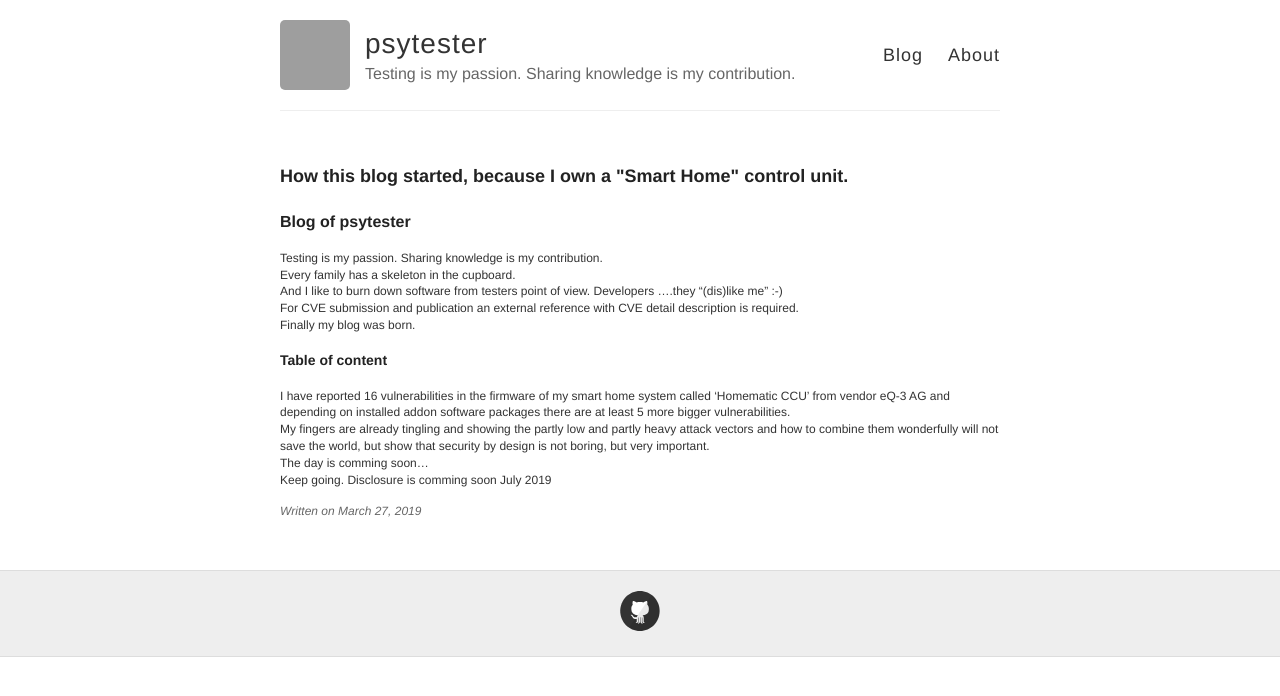
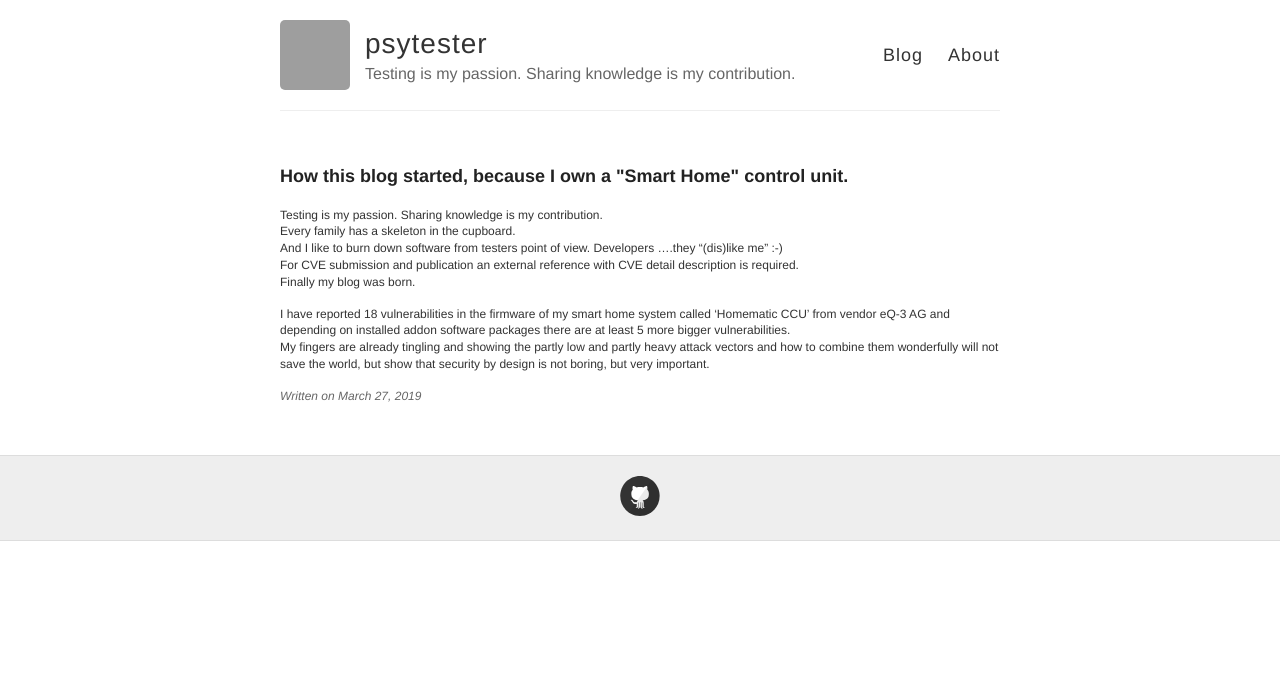
Before and after one commit to psytester/psytester.github.io, a Jekyll site: the page built from _posts/2019-03-27-index.md, in a window 1280 px wide. Shown: the top 696 px of the page. Built offline with Jekyll 4.4.1, drawn with Linux system fonts in a browser that asks for light colours; grey boxes are pictures that could not be loaded.

Commit message:
Update 2019-03-27-index.md

```diff
--- a/_posts/2019-03-27-index.md
+++ b/_posts/2019-03-27-index.md
@@ -6,17 +6,11 @@ author: 'psytester'
 author_image: "https://avatars1.githubusercontent.com/u/7526983?s=400"
 ---
 
-## Blog of psytester
-
 Testing is my passion. Sharing knowledge is my contribution.<br>
 Every family has a skeleton in the cupboard.<br>
 And I like to burn down software from testers point of view. Developers ....they "(dis)like me" :-)<br>
 For CVE submission and publication an external reference with CVE detail description is required.<br>
 Finally my blog was born.<br>
 
-### Table of content
-
-I have reported 16 vulnerabilities in the firmware of my smart home system called 'Homematic CCU' from vendor eQ-3 AG and depending on installed addon software packages there are at least 5 more bigger vulnerabilities.<br>
+I have reported 18 vulnerabilities in the firmware of my smart home system called 'Homematic CCU' from vendor eQ-3 AG and depending on installed addon software packages there are at least 5 more bigger vulnerabilities.<br>
 My fingers are already tingling and showing the partly low and partly heavy attack vectors and how to combine them wonderfully will not save the world, but show that security by design is not boring, but very important.<br>
-The day is comming soon...<br>
-Keep going. Disclosure is comming soon July 2019<br>
```
